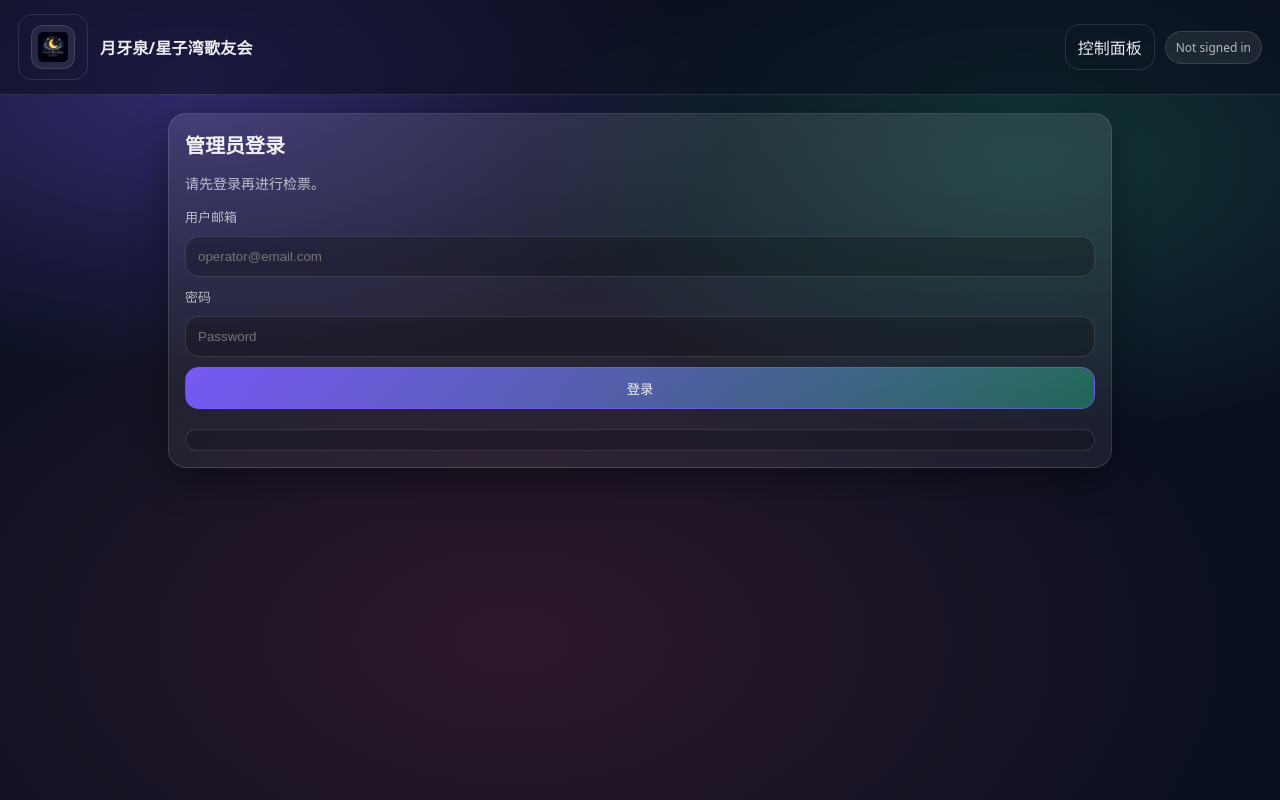
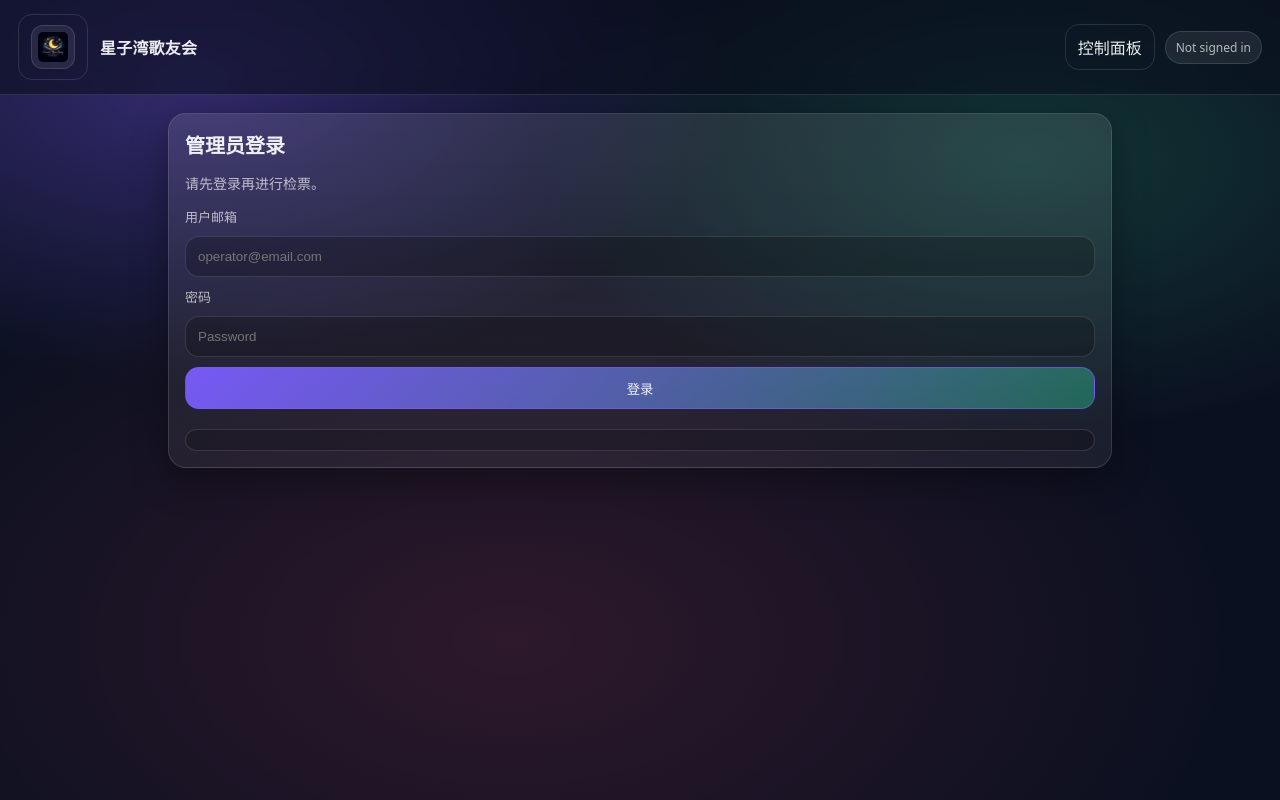
Before and after one commit to ruitammyhuang/moon-stars-singing-club, a plain HTML site: page checkin.html in a window 1280 px wide. Drawn offline with nearby package versions, Linux system fonts and the light colour scheme.

Commit message:
Update brand title in checkin.html

```diff
--- a/checkin.html
+++ b/checkin.html
@@ -45,7 +45,7 @@
         <img src="images/moonstarslogo.png" alt="Moon Stars Singing Club" class="logo" />
       </a>
       <div class="brand-text">
-        <div class="brand-title">月牙泉/星子湾歌友会</div>
+        <div class="brand-title">星子湾歌友会</div>
       </div>
     </div>
 
```
